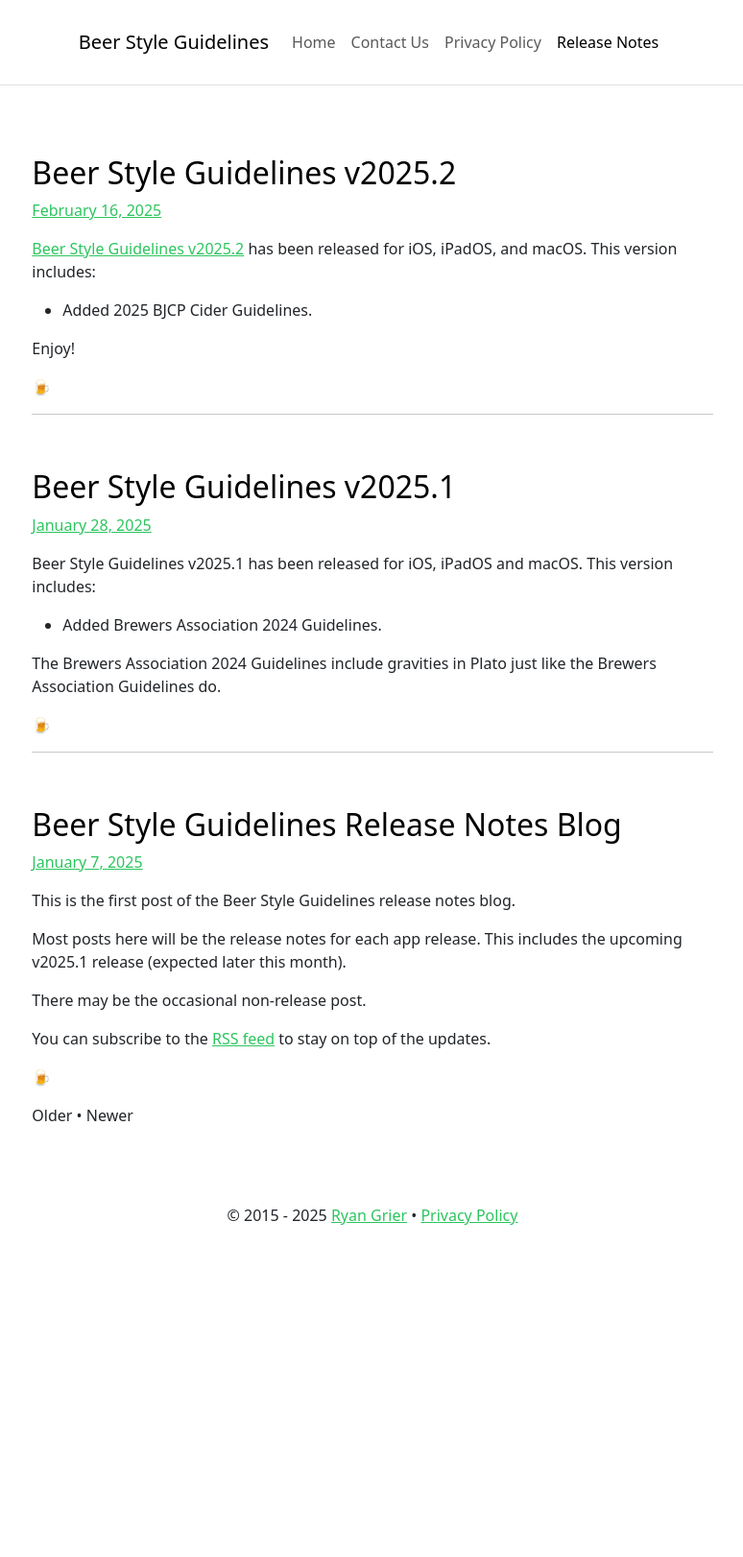
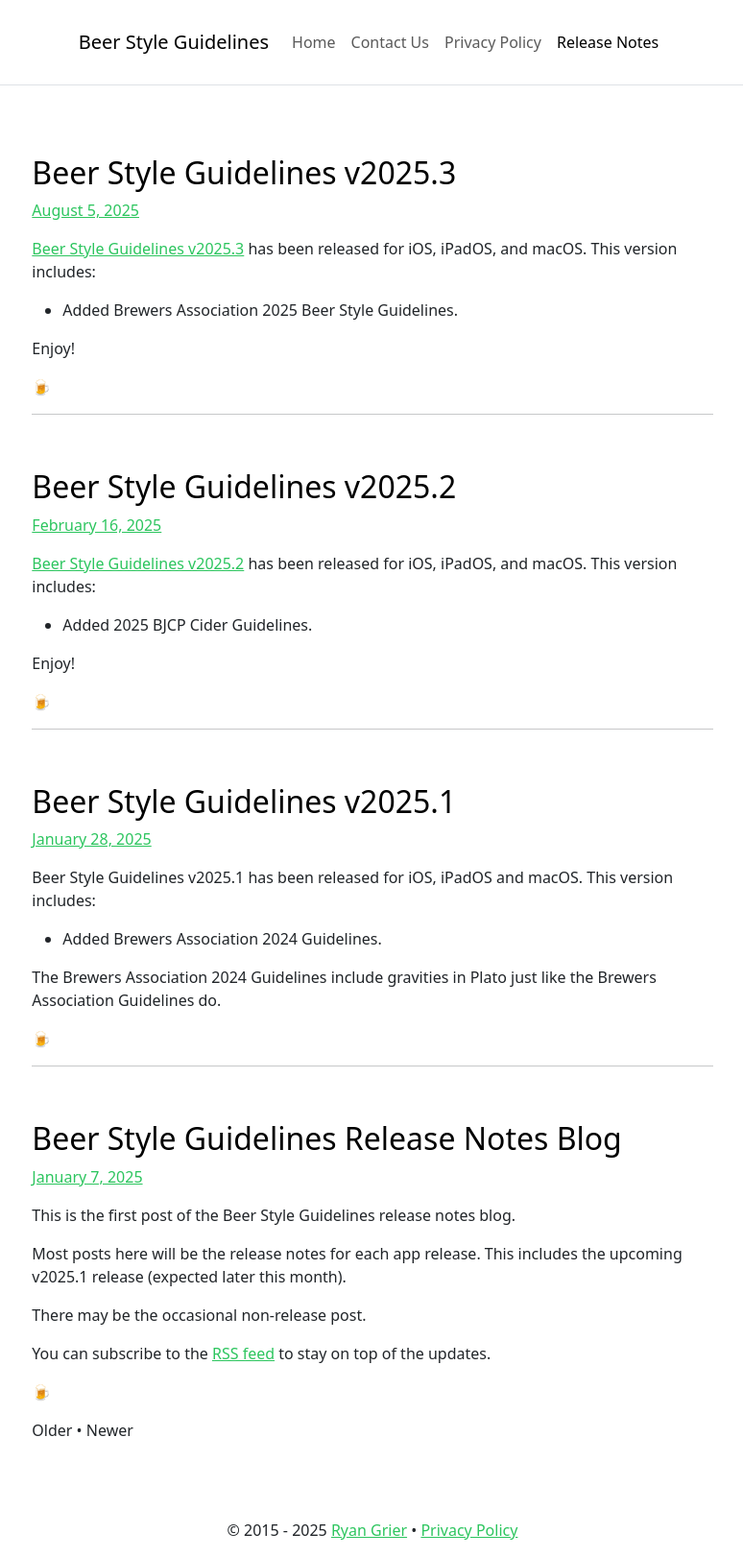
Before and after one commit to rwgrier/blog.beerstyleguidelines.app, a Jekyll site: the page built from index.html, in a window 1280 px wide. Shown: the whole page at 96% size, without its empty margins (252-1026 px from the left). Built offline with Jekyll 4.4.1, drawn with Linux system fonts in a browser that asks for light colours; the list of posts is cut into pages by our own code; before the commit the page ends 1294 px from its top, so only the background shows below that.

Commit message:
Added v2025.3 Release Notes
Updated the gems
Updated Boostrap to 5.3.7.

```diff
--- a/_includes/head.html
+++ b/_includes/head.html
@@ -3,8 +3,8 @@
 	<meta name="viewport" content="width=device-width, initial-scale=1">
 
 	<title>Beer Style Guidelines - Release Notes Blog</title>
-	<link href="https://cdn.jsdelivr.net/npm/bootstrap@5.3.6/dist/css/bootstrap.min.css" rel="stylesheet" integrity="sha384-4Q6Gf2aSP4eDXB8Miphtr37CMZZQ5oXLH2yaXMJ2w8e2ZtHTl7GptT4jmndRuHDT" crossorigin="anonymous">
-	<script src="https://cdn.jsdelivr.net/npm/bootstrap@5.3.6/dist/js/bootstrap.bundle.min.js" integrity="sha384-j1CDi7MgGQ12Z7Qab0qlWQ/Qqz24Gc6BM0thvEMVjHnfYGF0rmFCozFSxQBxwHKO" crossorigin="anonymous"></script>
+	<link href="https://cdn.jsdelivr.net/npm/bootstrap@5.3.7/dist/css/bootstrap.min.css" rel="stylesheet" integrity="sha384-LN+7fdVzj6u52u30Kp6M/trliBMCMKTyK833zpbD+pXdCLuTusPj697FH4R/5mcr" crossorigin="anonymous">
+	<script src="https://cdn.jsdelivr.net/npm/bootstrap@5.3.7/dist/js/bootstrap.bundle.min.js" integrity="sha384-ndDqU0Gzau9qJ1lfW4pNLlhNTkCfHzAVBReH9diLvGRem5+R9g2FzA8ZGN954O5Q" crossorigin="anonymous"></script>
 	<link rel="stylesheet" href="/public/css/style.css">
 
 	<link rel="alternate" href="https://blog.beerstyleguidelines.app/feed.atom" type="application/atom+xml" title="Beer Style Guidelines - Release Notes Blog">
--- /dev/null
+++ b/_posts/2025/2025-08-05-Beer-Style-Guidelines-v2025.3.md
@@ -0,0 +1,14 @@
+---
+layout: post
+title: Beer Style Guidelines v2025.3
+date: '2025-08-05 19:00:00'
+categories: [release notes]
+---
+
+[Beer Style Guidelines v2025.3](https://apps.apple.com/us/app/beer-style-guidelines/id998139111) has been released for iOS, iPadOS, and macOS. This version includes:
+
+- Added Brewers Association 2025 Beer Style Guidelines.
+
+Enjoy!
+
+🍺
```
Also changed, not shown: Gemfile.lock.
